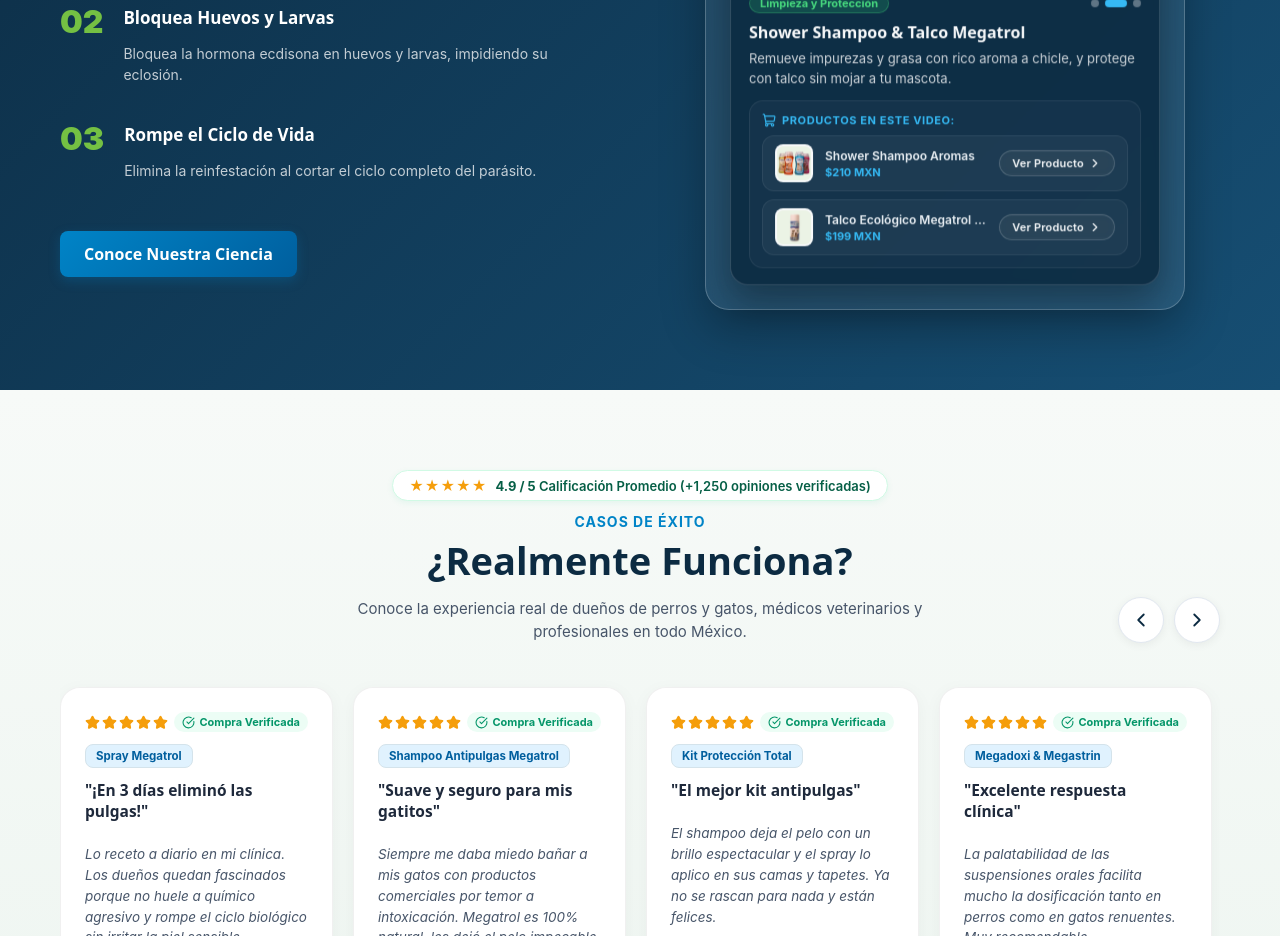
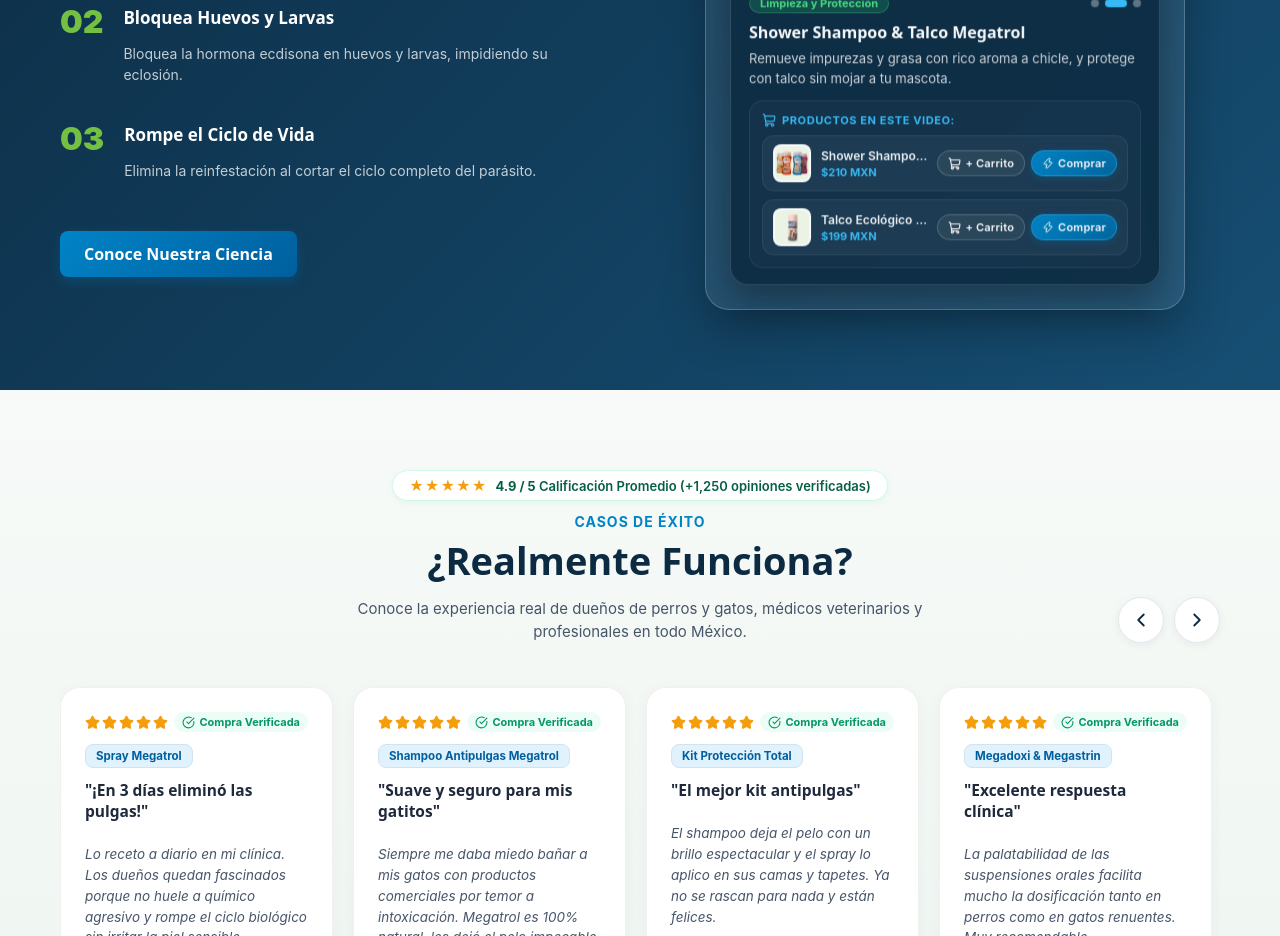
Before and after one commit to danieltrejomx/megatrol, a React (Vite) app: page / in a window 1280 px wide. Shown: the part 3160-4096 px from the top of the page. Built offline with nearby package versions, Linux system fonts and the light colour scheme.

Commit message:
Add direct Add to Cart and Buy Now buttons to video demonstration cards

```diff
--- a/src/pages/Home/Home.css
+++ b/src/pages/Home/Home.css
@@ -862,17 +862,27 @@
 .video-product-tile {
   display: flex;
   align-items: center;
-  gap: 12px;
+  justify-content: space-between;
+  gap: 10px;
   background: rgba(255, 255, 255, 0.04);
   border: 1px solid rgba(255, 255, 255, 0.08);
   border-radius: 12px;
-  padding: 8px 12px;
+  padding: 8px 10px;
   transition: all 0.3s ease;
 }
 
 .video-product-tile:hover {
-  background: rgba(255, 255, 255, 0.08);
-  border-color: rgba(56, 189, 248, 0.3);
+  background: rgba(255, 255, 255, 0.07);
+  border-color: rgba(56, 189, 248, 0.25);
+}
+
+.video-prod-main-link {
+  display: flex;
+  align-items: center;
+  gap: 10px;
+  text-decoration: none;
+  flex: 1;
+  min-width: 0;
 }
 
 .video-prod-thumb {
@@ -883,6 +893,11 @@
   border-radius: 8px;
   padding: 2px;
   flex-shrink: 0;
+  transition: transform 0.2s ease;
+}
+
+.video-prod-main-link:hover .video-prod-thumb {
+  transform: scale(1.05);
 }
 
 .video-prod-details {
@@ -899,6 +914,11 @@
   white-space: nowrap;
   overflow: hidden;
   text-overflow: ellipsis;
+  transition: color 0.2s ease;
+}
+
+.video-prod-main-link:hover .video-prod-name {
+  color: #38bdf8;
 }
 
 .video-prod-price {
@@ -908,29 +928,75 @@
   margin-top: 2px;
 }
 
-.btn-buy-from-video {
+.video-prod-actions {
+  display: flex;
+  align-items: center;
+  gap: 6px;
+  flex-shrink: 0;
+}
+
+.btn-video-action {
   display: inline-flex;
   align-items: center;
+  justify-content: center;
   gap: 4px;
-  padding: 5px 12px;
-  background: rgba(255, 255, 255, 0.06);
-  color: #ffffff;
+  padding: 5px 10px;
   font-size: 11px;
   font-weight: 600;
   letter-spacing: 0.2px;
+  border-radius: 20px;
+  cursor: pointer;
+  white-space: nowrap;
+  transition: all 0.2s ease;
+  font-family: inherit;
+  border: none;
+}
+
+.btn-video-cart {
+  background: rgba(255, 255, 255, 0.07);
+  color: #ffffff;
   border: 1px solid rgba(255, 255, 255, 0.2);
-  border-radius: 20px;
-  text-decoration: none;
-  flex-shrink: 0;
-  transition: all 0.25s ease;
   backdrop-filter: blur(4px);
-}
-
-.btn-buy-from-video:hover {
-  background: rgba(56, 189, 248, 0.15);
+  -webkit-backdrop-filter: blur(4px);
+}
+
+.btn-video-cart:hover {
+  background: rgba(56, 189, 248, 0.16);
   border-color: #38bdf8;
   color: #38bdf8;
-  transform: none;
+}
+
+.btn-video-cart.added {
+  background: rgba(34, 197, 94, 0.22);
+  border-color: #22c55e;
+  color: #4ade80;
+}
+
+.btn-video-buy {
+  background: linear-gradient(135deg, #0284c7 0%, #0369a1 100%);
+  color: #ffffff;
+  border: 1px solid rgba(56, 189, 248, 0.45);
+  box-shadow: 0 2px 8px rgba(2, 132, 199, 0.3);
+}
+
+.btn-video-buy:hover {
+  background: linear-gradient(135deg, #0ea5e9 0%, #0284c7 100%);
+  border-color: #38bdf8;
+  color: #ffffff;
+  transform: translateY(-1px);
+  box-shadow: 0 4px 12px rgba(14, 165, 233, 0.4);
+}
+
+@media (max-width: 440px) {
+  .video-product-tile {
+    flex-direction: column;
+    align-items: stretch;
+    gap: 8px;
+  }
+  .video-prod-actions {
+    justify-content: flex-end;
+    width: 100%;
+  }
 }
 
 /* ── TESTIMONIALS (4 EN FILA / CAROUSEL) ──────────────── */
--- a/src/pages/Home/Home.tsx
+++ b/src/pages/Home/Home.tsx
@@ -238,6 +238,25 @@
     }, 6500);
     return () => clearInterval(timer);
   }, [isPlaying, isHovered]);
+
+  const [addedSlug, setAddedSlug] = useState<string | null>(null);
+
+  const handleAddFromVideo = (slug: string) => {
+    const productObj = products.find((p) => p.slug === slug);
+    if (productObj) {
+      addToCart(productObj, 1);
+      setAddedSlug(slug);
+      setTimeout(() => setAddedSlug(null), 1800);
+    }
+  };
+
+  const handleBuyNowFromVideo = (slug: string) => {
+    const productObj = products.find((p) => p.slug === slug);
+    if (productObj) {
+      addToCart(productObj, 1);
+      navigate('/carrito');
+    }
+  };
 
   const scrollReviews = (direction: 'left' | 'right') => {
     if (reviewsCarouselRef.current) {
@@ -607,15 +626,48 @@
                     <div className="video-product-cards-list">
                       {demoVideos[selectedVideoIndex].products.map((prod) => (
                         <div key={prod.slug} className="video-product-tile">
-                          <img src={prod.image} alt={prod.name} className="video-prod-thumb" />
-                          <div className="video-prod-details">
-                            <strong className="video-prod-name">{prod.name}</strong>
-                            <span className="video-prod-price">${prod.price} MXN</span>
+                          <Link
+                            to={`/producto/${prod.slug}`}
+                            className="video-prod-main-link"
+                            title={`Ver detalles de ${prod.name}`}
+                          >
+                            <img src={prod.image} alt={prod.name} className="video-prod-thumb" />
+                            <div className="video-prod-details">
+                              <strong className="video-prod-name">{prod.name}</strong>
+                              <span className="video-prod-price">${prod.price} MXN</span>
+                            </div>
+                          </Link>
+
+                          <div className="video-prod-actions">
+                            <button
+                              type="button"
+                              className={`btn-video-action btn-video-cart ${addedSlug === prod.slug ? 'added' : ''}`}
+                              onClick={() => handleAddFromVideo(prod.slug)}
+                              title="Agregar al carrito"
+                            >
+                              {addedSlug === prod.slug ? (
+                                <>
+                                  <CheckCircle size={13} />
+                                  <span>Agregado</span>
+                                </>
+                              ) : (
+                                <>
+                                  <ShoppingCart size={13} />
+                                  <span>+ Carrito</span>
+                                </>
+                              )}
+                            </button>
+
+                            <button
+                              type="button"
+                              className="btn-video-action btn-video-buy"
+                              onClick={() => handleBuyNowFromVideo(prod.slug)}
+                              title="Comprar ahora"
+                            >
+                              <Zap size={12} />
+                              <span>Comprar</span>
+                            </button>
                           </div>
-                          <Link to={`/producto/${prod.slug}`} className="btn-buy-from-video">
-                            <span>Ver Producto</span>
-                            <ChevronRight size={14} />
-                          </Link>
                         </div>
                       ))}
                     </div>
```
